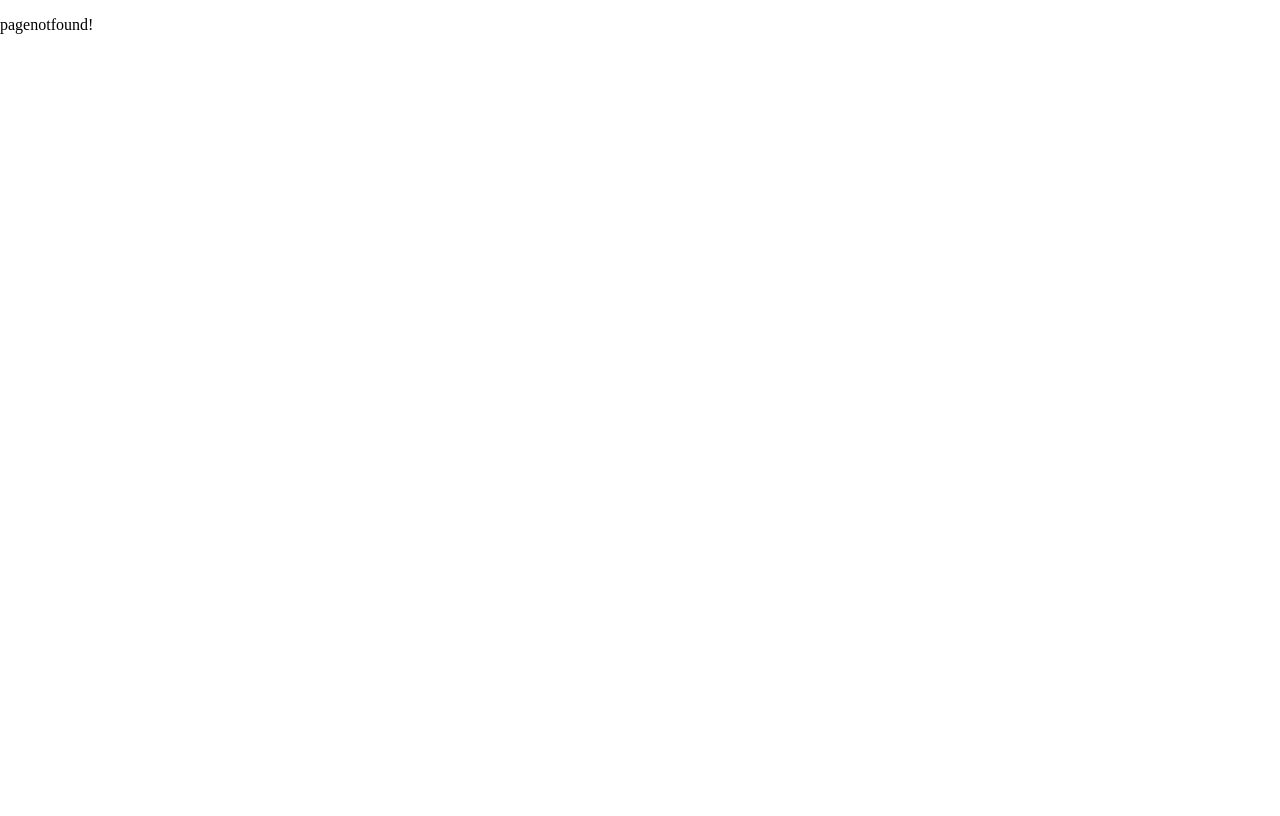
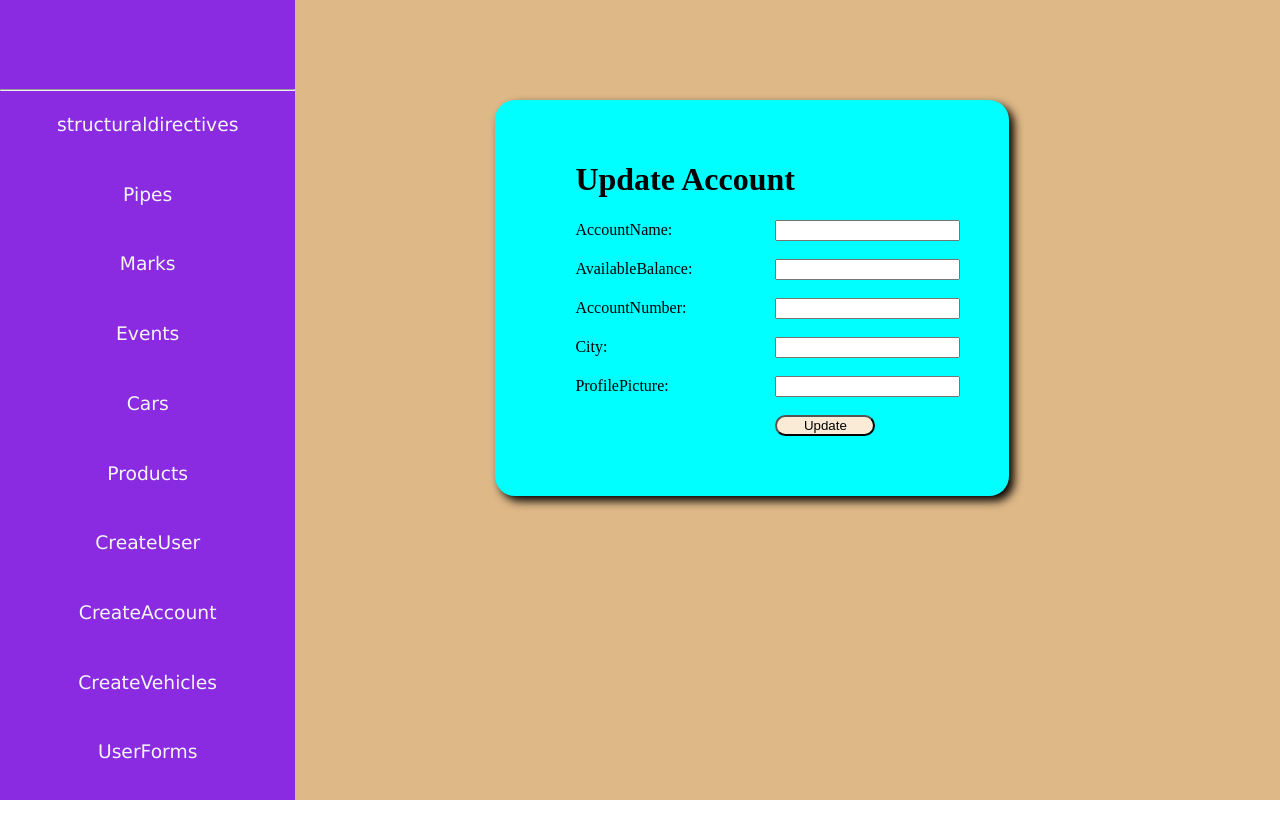
Before and after one commit to Vinod-Nimmala/My-app2, an Angular app: page /dashboard/edit-account/1 in a window 1280 px wide. Built offline with nearby package versions, Linux system fonts and the light colour scheme; no server answers; sample sign-in values are in the browser's storage.

Commit message:
Implemented edit option for account-component.html

```diff
--- a/src/app/account.service.ts
+++ b/src/app/account.service.ts
@@ -47,4 +47,11 @@ export class AccountService {
   createAccounts(data:any):Observable<any>{
     return this._httpClient.post(this.baseURL+"/",data);
   }
+
+
+  //put method to collect the  Updated data
+  editAccount(id:any, data:any):Observable<any>{
+    return this._httpClient.put(this.baseURL+"/"+id,data);
+  }
+
 }
--- a/src/app/accounts/accounts.component.html
+++ b/src/app/accounts/accounts.component.html
@@ -55,7 +55,7 @@
                 <img src="{{account.profie_picture}}" alt="">
             </td>
             <td>
-                <button>Edit</button>
+                <button (click)="edit(account.id)">Edit</button>
                 <button (click)="view(account.id)">View</button>
                 <button class="button-Delete" (click)="delete(account.id)">Delete</button>
             </td>
--- a/src/app/accounts/accounts.component.ts
+++ b/src/app/accounts/accounts.component.ts
@@ -83,4 +83,9 @@ export class AccountsComponent {
   view(id:number){
     this._router.navigateByUrl("/dashboard/account-details/"+id);
   }
+
+  //Method call for edit button click
+  edit(id:number){
+    this._router.navigateByUrl("/dashboard/edit-account/"+id);
+  }
 }
--- a/src/app/app-routing.module.ts
+++ b/src/app/app-routing.module.ts
@@ -59,6 +59,7 @@ const routes: Routes = [
       {path:'user-details/:id', component:UserDetailsComponent},
       {path:'edit-user/:id',component:CreateUserComponent},
       {path:'account-details/:id',component:AccountDetailsComponent},
+      {path:'edit-account/:id',component:CreateAccountComponent},
       {path:'vehicle-details/:id',component:VehicleDetailsComponent}
   ]},
 
--- a/src/app/create-account/create-account.component.html
+++ b/src/app/create-account/create-account.component.html
@@ -1,6 +1,9 @@
 <div class="creatingAccountform-Main">
     <form [formGroup]="Accountform">
-        <h1>Create Account</h1>
+        <!-- If condition to show the form names for create and Update -->
+        <h1 *ngIf="!id">Create Account</h1>
+        <h1 *ngIf="id">Update Account</h1>
+
         <label>AccountName:</label>
         <input type="text" formControlName="account_name">
         <div *ngIf="Accountform.get('account_name')?.touched || Accountform.get('account_name')?.dirty">
@@ -27,11 +30,11 @@
         </div>
         <br>
         <label>ProfilePicture:</label>
-        <input type="text" formControlName="profile_picture">
-        <div *ngIf="Accountform.get('profile_picture')?.touched || Accountform.get('profile_picture')?.dirty">
-            <p *ngIf="Accountform.get('profile_picture')?.errors?.['required']">ProfilePicture is required</p>
+        <input type="text" formControlName="profie_picture">
+        <div *ngIf="Accountform.get('profie_picture')?.touched || Accountform.get('profie_picture')?.dirty">
+            <p *ngIf="Accountform.get('profie_picture')?.errors?.['required']">ProfilePicture is required</p>
         </div>
         <br>
-        <button class="submit-button" (click)="submit()">Submit</button>
+        <button class="submit-button"  (click)="submit()">{{id ? 'Update':'create'}}</button>
     </form>
 </div>
--- a/src/app/create-account/create-account.component.ts
+++ b/src/app/create-account/create-account.component.ts
@@ -16,14 +16,47 @@ export class CreateAccountComponent {
      available_balance:new FormControl(null, [Validators.required]),
      account_number:new FormControl(null, [Validators.required]),
      city:new FormControl(null, [Validators.required]),
-     profile_picture:new FormControl(null,[Validators.required])
+     profie_picture:new FormControl(null,[Validators.required])
    });
 
+   // Creating variable to store the id which is got from edit button click
+   public id:any= "";
    constructor(private _accountService:AccountService, private _activatedRoute:ActivatedRoute){
+    _activatedRoute.params.subscribe(
+      (data:any)=>{
+        this.id=data.id;
+        if(this.id){
+          _accountService.getAccount(data.id).subscribe(
+            (data:any)=>{
+              this.Accountform.patchValue(data);
+            },
+
+            (err:any)=>{
+              alert("Internal server error");
+            }
+          );
+        }
+      }
+    );
    }
 
    //Submit function call to store the data in
    submit(){
+      if(this.id){
+        //Edid the account
+        this._accountService.editAccount(this.id, this.Accountform.value).subscribe(
+          (data:any)=>{
+            alert("Account Updated Successfully");
+          },
+
+          (err:any)=>{
+            alert("Internal Server error");
+          }
+        )
+      }
+      else{
+        //Create-user
+      //Calling the createusers method from userservice to post the data whcich is received from Edit button click
         this._accountService.createAccounts(this.Accountform.value).subscribe(
           (data:any)=>{
             alert("Account created Successfully");
@@ -34,3 +67,4 @@ export class CreateAccountComponent {
         )
       }
    }
+}
--- a/src/app/create-user/create-user.component.ts
+++ b/src/app/create-user/create-user.component.ts
@@ -23,7 +23,6 @@ export class CreateUserComponent {
 
    //Creating private variable in Constructor to access the userService
    constructor(private _userService:UserService, private _activatedRoute:ActivatedRoute){
-
     _activatedRoute.params.subscribe(
 
       (data:any)=>{
```
Lines whose indentation alone changed are shown as unchanged.
